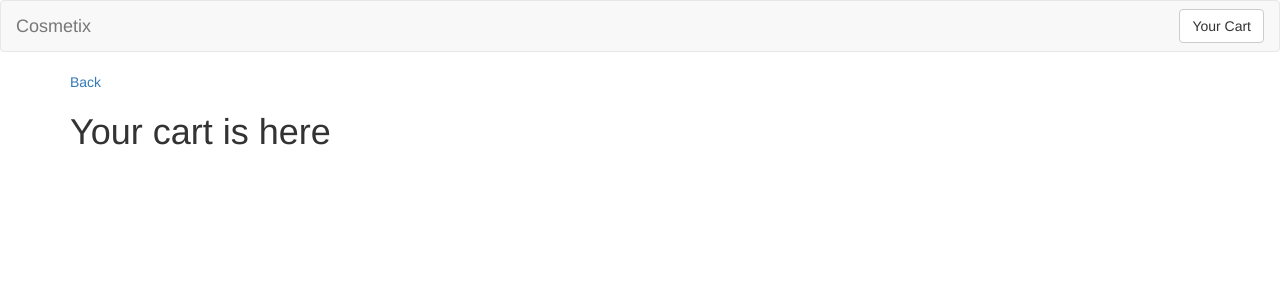
After one commit to anikamorris/Contractor, a Flask app: page /cart in a window 1280 px wide. The commit adds this page. Shown: the top 300 px of the page. Run offline with Flask 2, Linux system fonts and the light colour scheme; some libraries are stand-ins or nearby versions.

Commit message:
cart added

```diff
--- a/app.py
+++ b/app.py
@@ -10,14 +10,24 @@ app = Flask(__name__)
 client = MongoClient()
 db = client.Contractor
 nail_polishes = db.nail_polishes
+cart = db.cart
 
 @app.route('/')
 def products_index():
     """Show all products."""
-    r = requests.get("http://makeup-api.herokuapp.com/api/v1/products.json?product_type=nail_polish&limit=20")
+    r = requests.get("http://makeup-api.herokuapp.com/api/v1/products.json?product_type=nail_polish")
 
     json_data = r.json()
     for nail_polish in json_data:
-        db.nail_polishes.insert(nail_polish)
+        db.nail_polishes.insert_one(nail_polish)
 
     return render_template('products_index.html', nail_polishes=nail_polishes.find())
+
+@app.route('/products/<product_id>')
+def products_show(product_id):
+    nail_polish = nail_polishes.find_one({'_id': ObjectId(product_id)})
+    return render_template('products_show.html', nail_polish=nail_polish)
+
+@app.route('/cart')
+def show_cart():
+    return render_template('cart.html')
--- a/templates/base.html
+++ b/templates/base.html
@@ -8,6 +8,7 @@
     <link rel='stylesheet' href='https://maxcdn.bootstrapcdn.com/bootstrap/3.3.7/css/bootstrap.min.css'>
     </head>
     <body>
+        {% include 'partials/navbar.html' %}
 
         <div class='container'>
             {% block content %}{% endblock %}
--- /dev/null
+++ b/templates/cart.html
@@ -0,0 +1,7 @@
+<!-- templates/cart.html -->
+{% extends 'base.html' %}
+
+{% block content %}
+    <a href='/'>Back</a>
+    <h1>Your cart is here</h1>
+{% endblock %}
--- /dev/null
+++ b/templates/partials/image.html
@@ -0,0 +1 @@
+<!-- templates/partials/image.html -->
--- /dev/null
+++ b/templates/partials/navbar.html
@@ -0,0 +1,14 @@
+<!-- templates/partials/navbar.html -->
+
+<nav class='navbar navbar-default'>
+        <div class='container-fluid'>
+            <div class='navbar-header'>
+                <a class='navbar-brand' href='/'>
+                    Cosmetix
+                </a>
+            </div>
+            <div class='pull-right'>
+                <a href='/cart' class='btn btn-default navbar-btn'>Your Cart</a>
+            </div>
+        </div>
+    </nav>
```
Also changed, not shown: templates/products_index.html (+4 -3 lines), templates/products_show.html (added, +21 -0 lines), 11 other files. Lines whose indentation alone changed are shown as unchanged.
